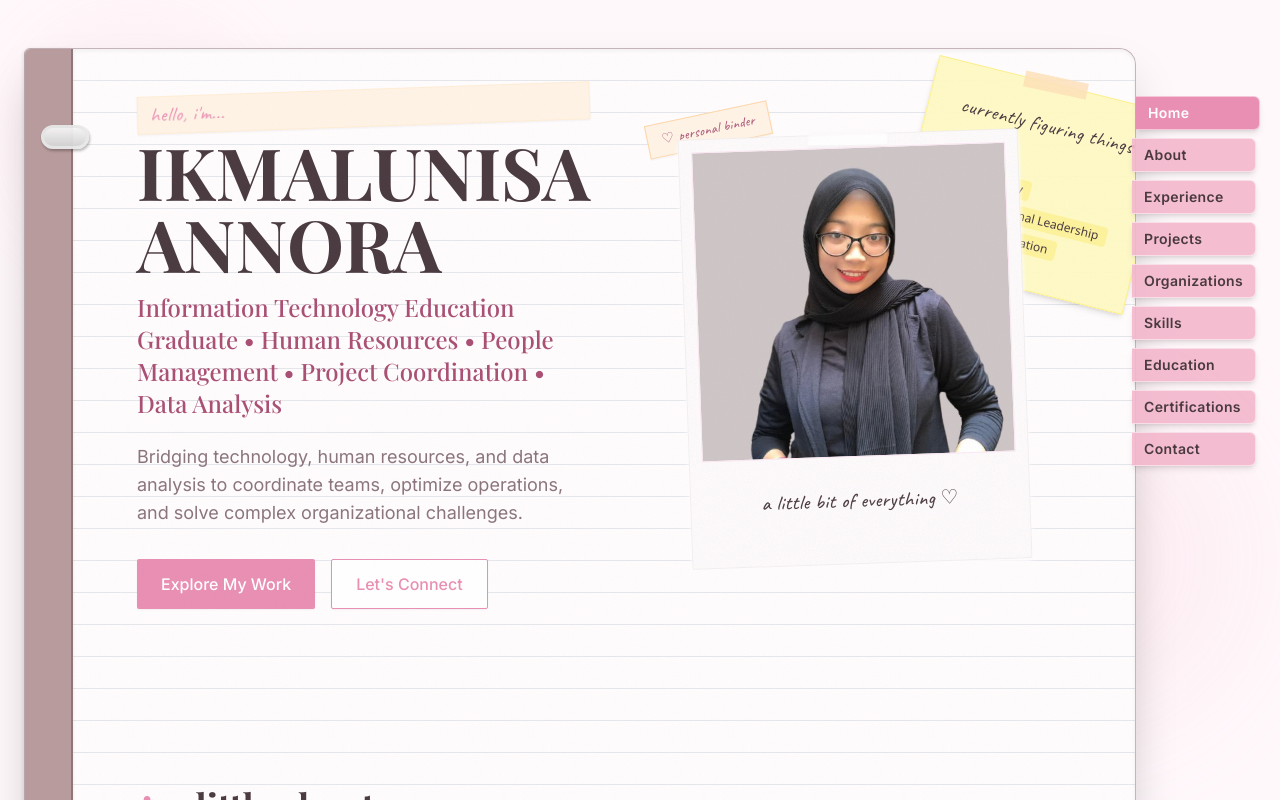
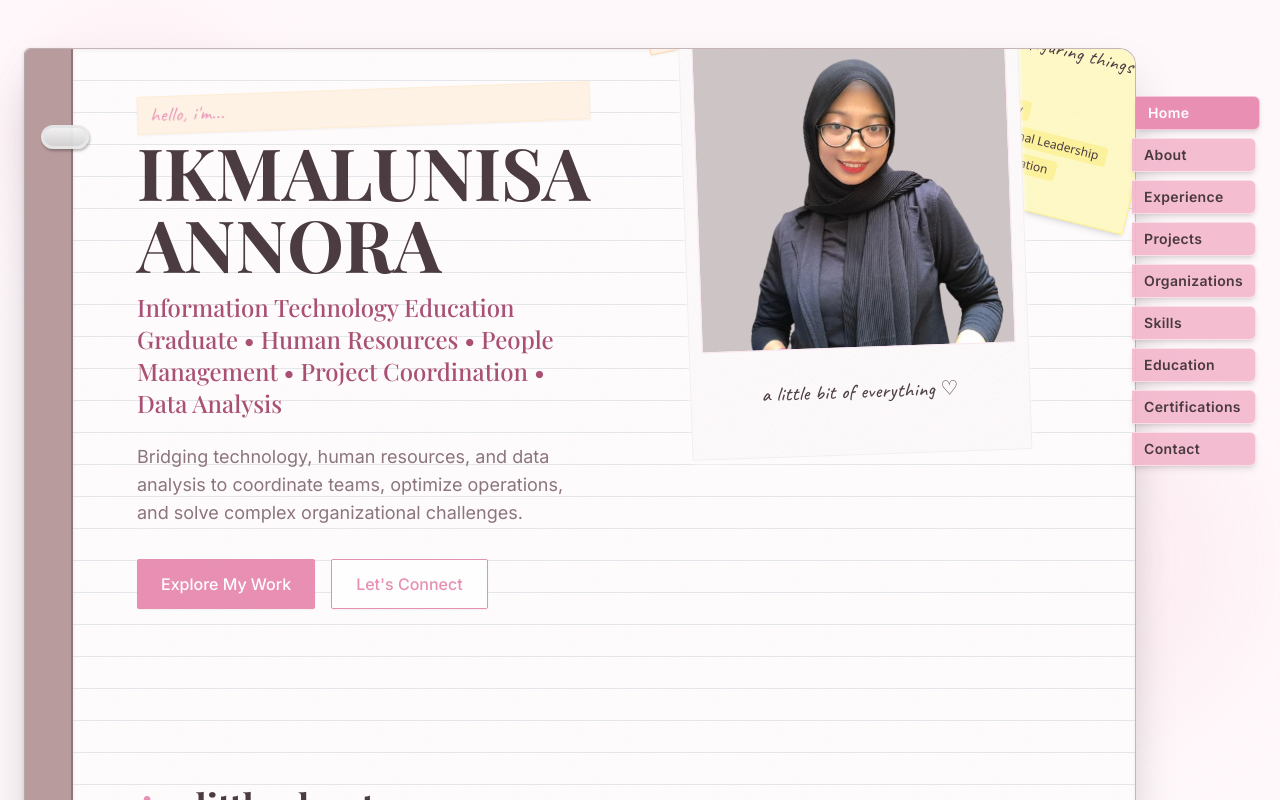
Before and after one commit to farelrakhadzakwan/web-portfolio-ikma, a React (Vite) app: page / in a window 1280 px wide. Shown: the top 800 px of the page. Built offline with nearby package versions, Linux system fonts and the light colour scheme; a web font is replaced by a local one.

Commit message:
fix: align polaroid photo center horizontally with Graduate Human Resources People subtitle line

```diff
--- a/src/components/HeroSection.tsx
+++ b/src/components/HeroSection.tsx
@@ -16,9 +16,9 @@ export const HeroSection: React.FC = () => {
   };
 
   return (
-    <section className="relative min-h-[60vh] flex flex-col md:flex-row items-center justify-between gap-8 md:gap-12 pt-2" id="hero">
+    <section className="relative min-h-[60vh] flex flex-col md:flex-row items-start justify-between gap-8 md:gap-12 pt-2" id="hero">
 
-      <div className="flex-1 relative flex flex-col justify-center my-auto">
+      <div className="flex-1 relative flex flex-col justify-start">
         <motion.div
           initial={{ rotate: -5, opacity: 0 }}
           animate={{ rotate: -2, opacity: 1 }}
@@ -57,13 +57,13 @@ export const HeroSection: React.FC = () => {
         </div>
       </div>
 
-      <div className="flex-1 relative flex justify-center items-center min-h-[440px] w-full my-auto">
+      <div className="flex-1 relative flex justify-center items-center min-h-[420px] w-full -mt-2 md:-mt-12 lg:-mt-16">
         {/* Layered Organic Scrapbook Composition */}
 
         {/* Notes Belakang (Kuning): Kanan atas di belakang foto profil */}
         <motion.div
           whileHover={{ y: -4, rotate: 16 }}
-          className="absolute -top-12 -right-8 md:-right-20 w-56 md:w-60 h-52 bg-yellow-100/95 shadow-md p-4 pt-5 pl-8 rotate-[14deg] z-0 border border-yellow-200/90 rounded-xs"
+          className="absolute -top-4 md:-top-6 -right-8 md:-right-20 w-56 md:w-60 h-52 bg-yellow-100/95 shadow-md p-4 pt-5 pl-8 rotate-[14deg] z-0 border border-yellow-200/90 rounded-xs"
         >
           <div className="absolute top-0 left-1/2 -translate-x-1/2 w-16 h-4 bg-orange-200/60 backdrop-blur-md -rotate-2 -mt-2 shadow-2xs"></div>
           <p className="handwritten text-textmain mt-2 text-2xl leading-snug">
```
